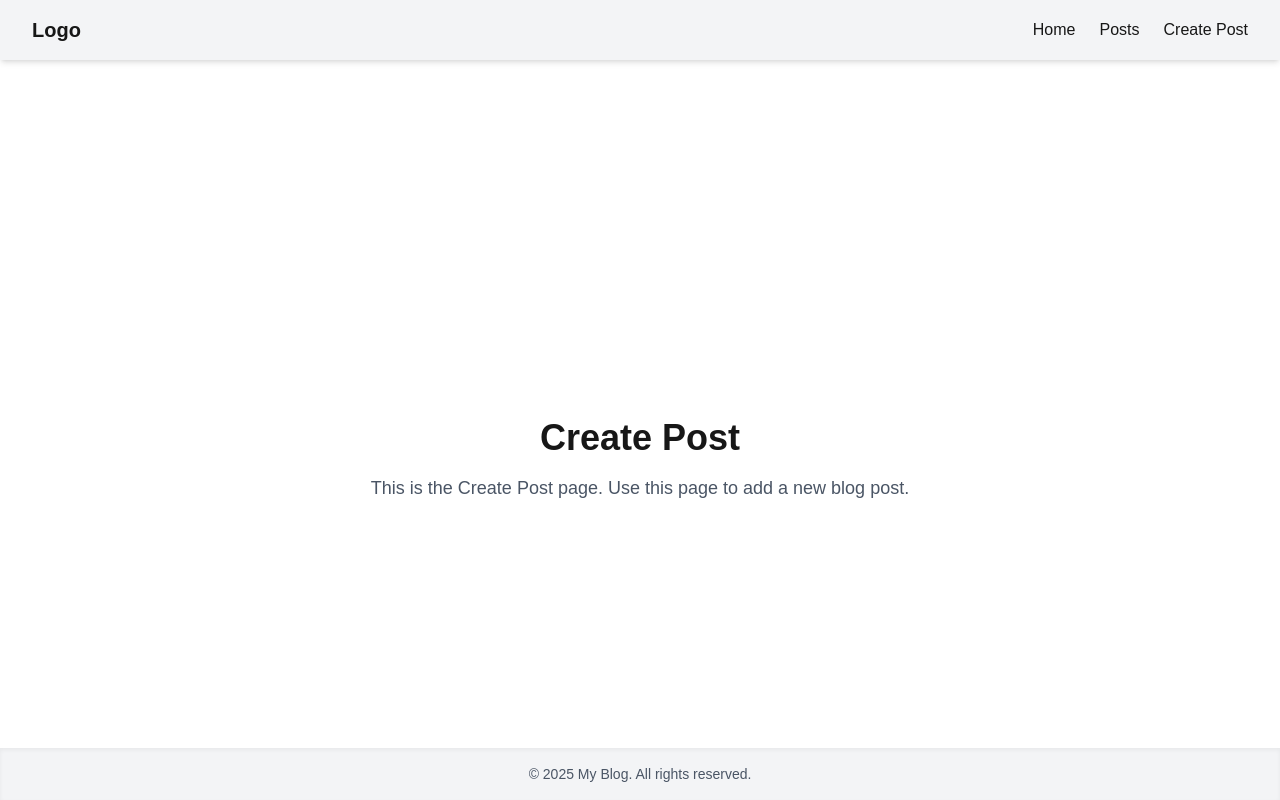
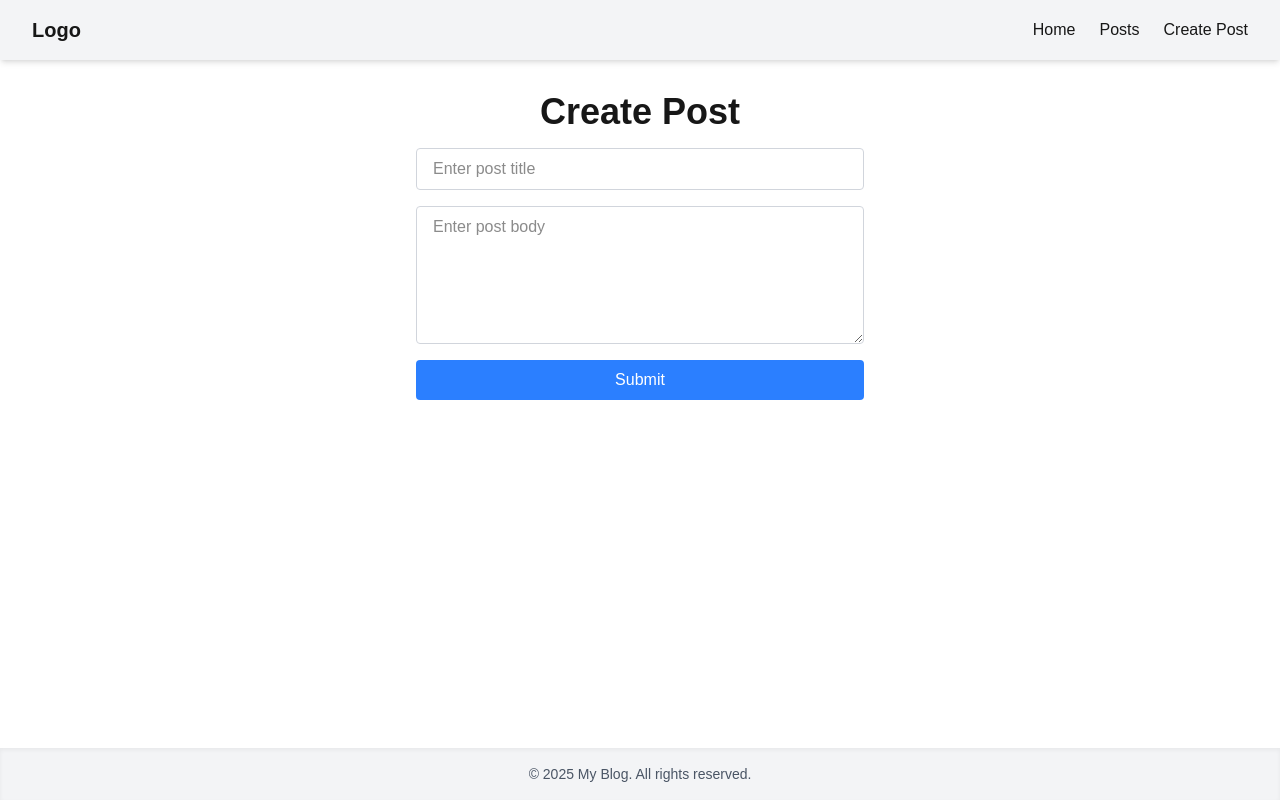
Before and after one commit to dhlee56/posting-blog-app, a Next.js app: page /create-post in a window 1280 px wide. Built offline with nearby package versions, Linux system fonts and the light colour scheme.

Commit message:
implement form to input title and body text. console log user server action

```diff
--- /dev/null
+++ b/src/app/create-post/actions.ts
@@ -0,0 +1,9 @@
+"use server";
+
+export async function handleCreatePost(formData: FormData) {
+  const title = formData.get("title");
+  const body = formData.get("body");
+
+  console.log("Title:", title);
+  console.log("Body:", body);
+}
--- a/src/app/create-post/page.tsx
+++ b/src/app/create-post/page.tsx
@@ -1,8 +1,35 @@
+
+import { handleCreatePost } from "./actions";
+
 export default function CreatePost() {
   return (
-    <div className="flex flex-col items-center justify-center min-h-screen p-8 text-center">
+    <div className="flex flex-col items-center justify-start min-h-screen p-8 text-center">
       <h1 className="text-4xl font-bold mb-4">Create Post</h1>
-      <p className="text-lg text-gray-600">This is the Create Post page. Use this page to add a new blog post.</p>
+      <form
+        action={handleCreatePost}
+        className="flex flex-col gap-4 w-full max-w-md"
+      >
+        <input
+          type="text"
+          name="title"
+          placeholder="Enter post title"
+          className="px-4 py-2 border border-gray-300 rounded"
+          required
+        />
+        <textarea
+          name="body"
+          placeholder="Enter post body"
+          className="px-4 py-2 border border-gray-300 rounded"
+          rows={5}
+          required
+        ></textarea>
+        <button
+          type="submit"
+          className="px-4 py-2 bg-blue-500 text-white rounded hover:bg-blue-600"
+        >
+          Submit
+        </button>
+      </form>
     </div>
   );
 }
```
